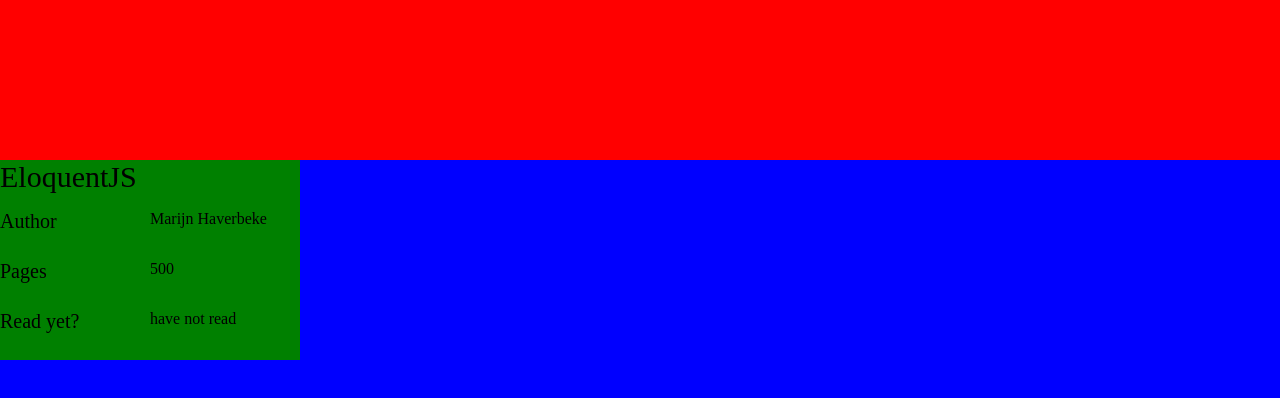
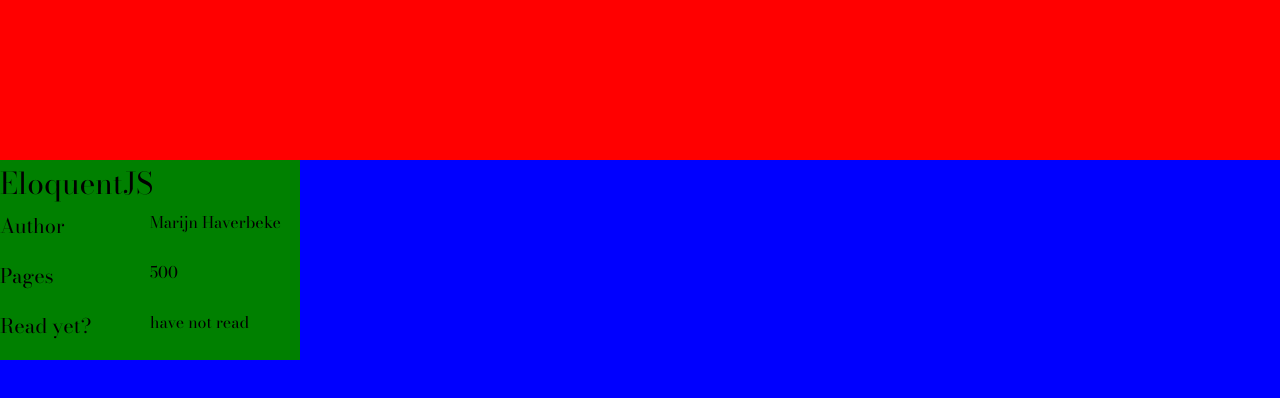
Before and after one commit to jbritton6/odin-project-library, a plain HTML site: page index.html in a window 1280 px wide. Drawn offline with nearby package versions, Linux system fonts and the light colour scheme.

Commit message:
Added Google font to page

```diff
--- a/index.html
+++ b/index.html
@@ -4,6 +4,9 @@
     <meta charset="UTF-8">
     <meta http-equiv="X-UA-Compatible" content="IE=edge">
     <meta name="viewport" content="width=device-width, initial-scale=1.0">
+    <link rel="preconnect" href="https://fonts.googleapis.com">
+    <link rel="preconnect" href="https://fonts.gstatic.com" crossorigin>
+    <link href="https://fonts.googleapis.com/css2?family=Bodoni+Moda:opsz@6..96&display=swap" rel="stylesheet">
     <link rel="stylesheet" href="./styles.css">
     <script src="./main.js" defer></script>
     <title>Document</title>
--- a/styles.css
+++ b/styles.css
@@ -1,6 +1,7 @@
 * {
     margin: 0;
     padding: 0;
+    font-family: 'Bodoni Moda', serif;
 }
 
 body {
```
Also changed, not shown: 1 other file.
